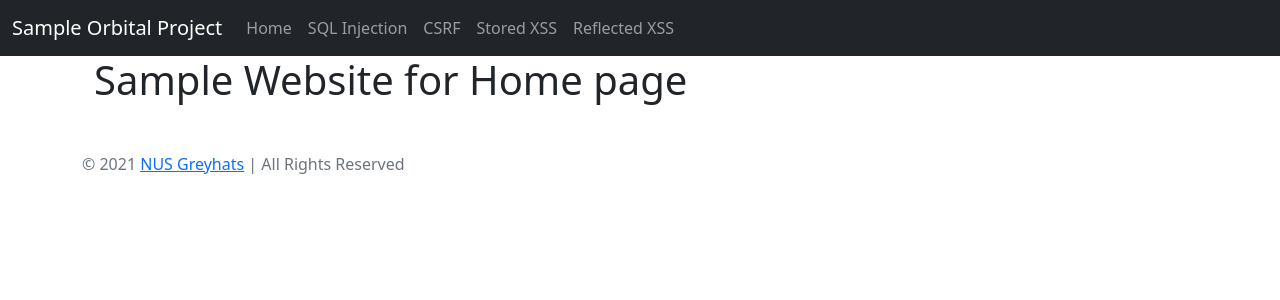
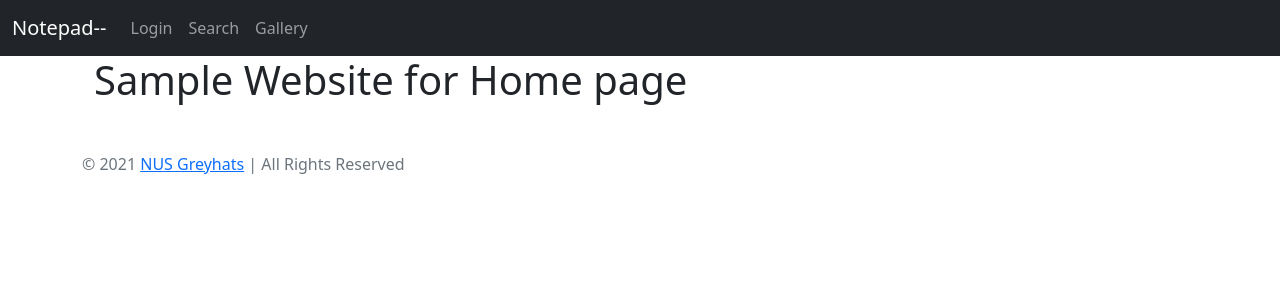
Before and after one commit to NUSGreyhats/Orbital-2021, a Flask app: page / in a window 1280 px wide. Shown: the top 300 px of the page. Run offline with Flask 2, Linux system fonts and the light colour scheme.

Commit message:
modify links, point to notepad pages

```diff
--- a/WebServer/templates/nav.html
+++ b/WebServer/templates/nav.html
@@ -9,17 +9,15 @@
 {% block nav %}
 <nav class="navbar navbar-expand-lg navbar-dark bg-dark">
     <div class="container-fluid">
-      <a class="navbar-brand" href="/">Sample Orbital Project</a>
+      <a class="navbar-brand" href="/">Notepad--</a>
       <button class="navbar-toggler" type="button" data-bs-toggle="collapse" data-bs-target="#navbarSupportedContent" aria-controls="navbarSupportedContent" aria-expanded="false" aria-label="Toggle navigation">
         <span class="navbar-toggler-icon"></span>
       </button>
       <div class="collapse navbar-collapse" id="navbarSupportedContent">
         <ul class="navbar-nav me-auto mb-2 mb-lg-0">
-          {{ nav_item('Home', '/')}}
-          {{ nav_item('SQL Injection', '/sqli')}}
-          {{ nav_item('CSRF', '/csrf') }}
-          {{ nav_item('Stored XSS', '/sxss') }}
-          {{ nav_item('Reflected XSS', '/rxss') }}
+          {{ nav_item('Login', '/')}}
+          {{ nav_item('Search', '/search')}}
+          {{ nav_item('Gallery', '/gallery')}}
         </ul>
       </div>
     </div>
```
